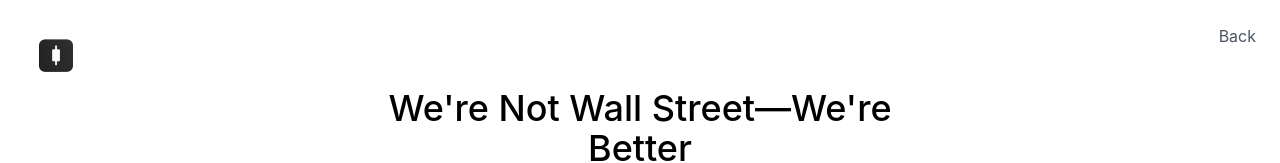
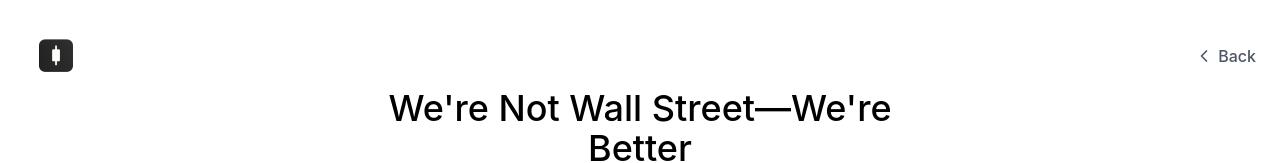
Before and after one commit to artemgetmann/marketmirror, a React (Vite) app: page /about in a window 1280 px wide. Shown: the top 163 px of the page. Built offline with nearby package versions, Linux system fonts and the light colour scheme.

Commit message:
Improve back button with arrow icon and consistent styling

```diff
--- a/src/pages/About.tsx
+++ b/src/pages/About.tsx
@@ -10,8 +10,9 @@ const About = () => {
 
       <Link
         to="/"
-        className="absolute top-6 right-6 text-gray-600 hover:text-gray-900"
+        className="absolute top-11 right-6 text-gray-600 hover:text-gray-900 flex items-center gap-1 font-medium"
       >
+        <svg xmlns="http://www.w3.org/2000/svg" width="20" height="20" viewBox="0 0 24 24" fill="none" stroke="currentColor" strokeWidth="2" strokeLinecap="round" strokeLinejoin="round"><path d="m15 18-6-6 6-6"/></svg>
         Back
       </Link>
 
```
